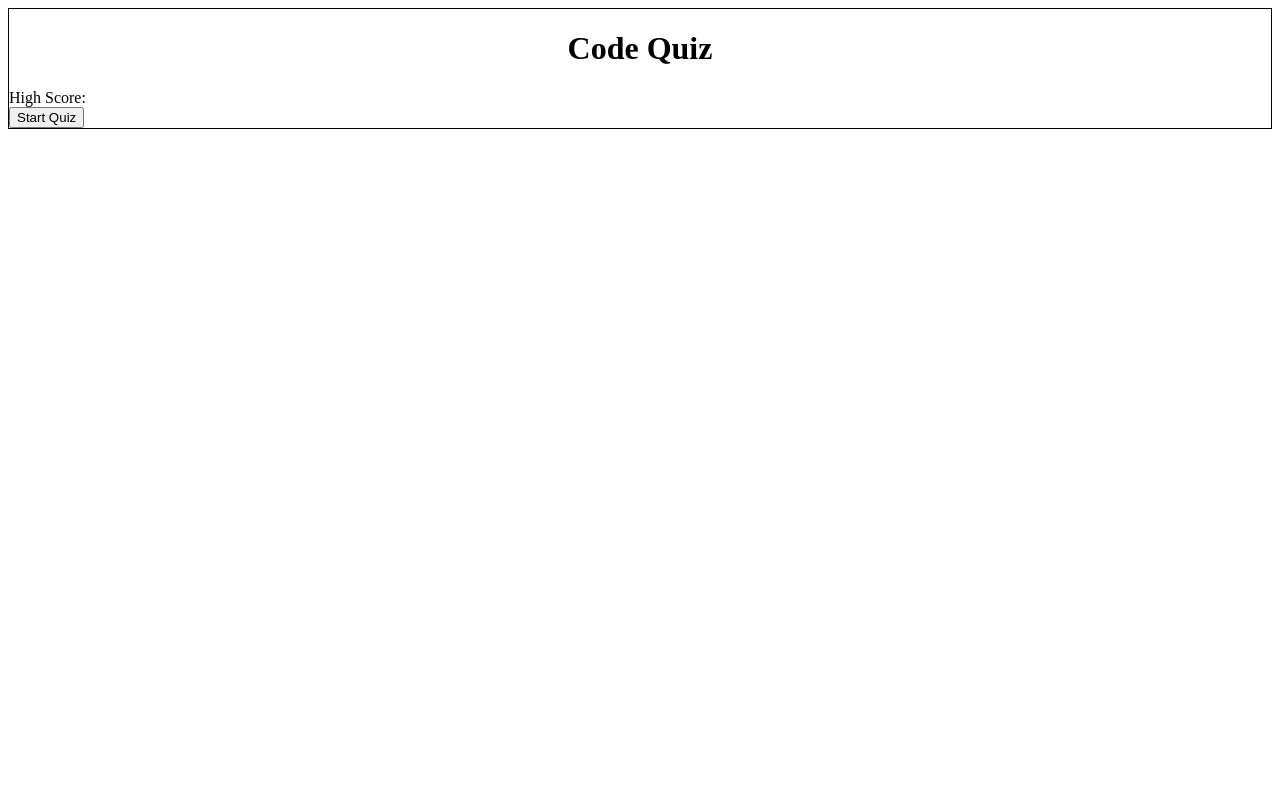
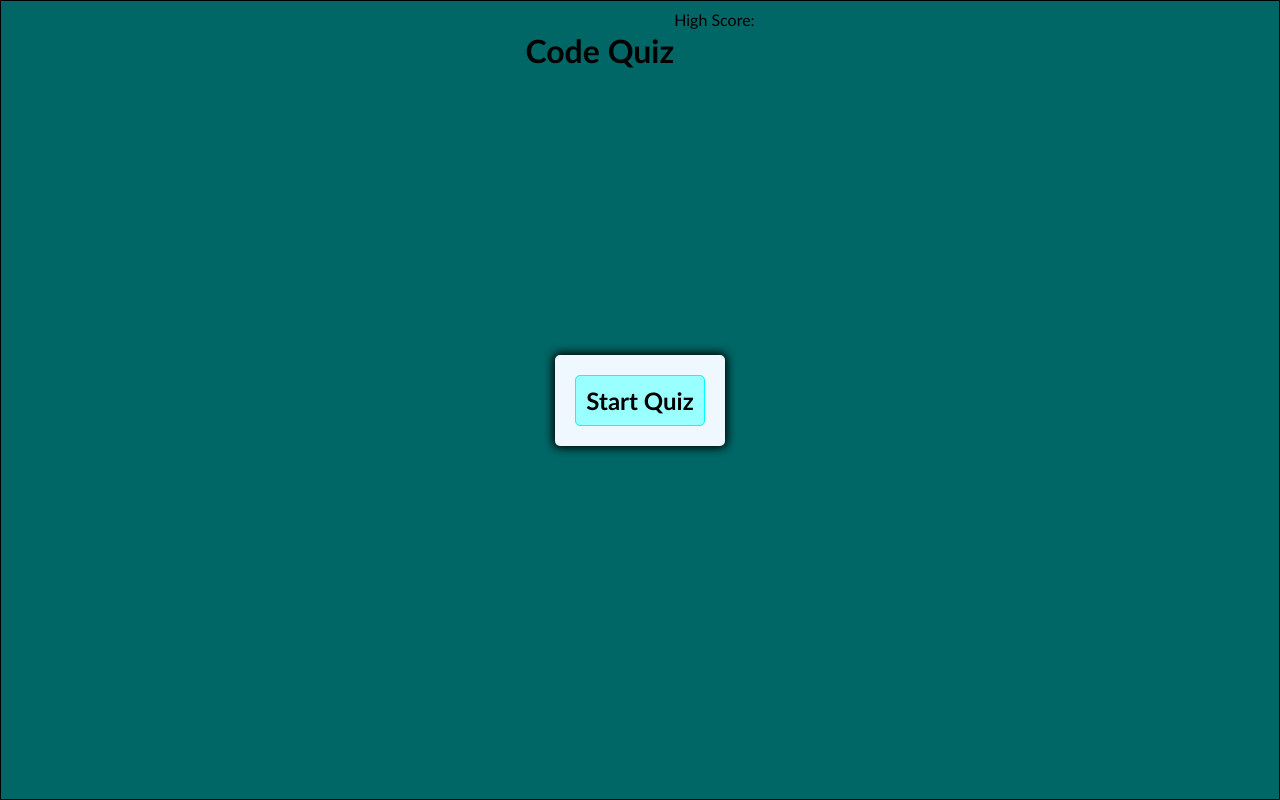
Before and after one commit to jinkc21/code-quiz, a plain HTML site: page index.html in a window 1280 px wide. Drawn offline with Linux system fonts and the light colour scheme.

Commit message:
created wireframe and styled quiz

```diff
--- a/assets/styles.css
+++ b/assets/styles.css
@@ -1,13 +1,95 @@
-body {
- border: 1px solid black;
+*,
+*::before,
+*::after {
+    box-sizing: border-box;
+    font-family: 'Gill Sans', 'Gill Sans MT', Calibri, 'Trebuchet MS', sans-serif
 }
 
-#quiz {
-    border: 1pz solid black;
+:root {
+    --hue-neutral:900;
+    --hue-incorrect:0;
+    --hue-correct:100;
+}
+
+body {
+    --hue: var(--hue-neutral);
+    border: 1px solid black;
+    padding: 0;
+    margin: 0;
+    display: flex;
+    width: 100vw;
+    height: 100vh;
+    justify-content: center;
+    align-items: center;
+    background-color: hsl(var(--hue),100%, 20%);
+}
+
+body.correct {
+    --hue: var(--hue-correct)
+}
+
+body.incorrect {
+    --hue: var(--hue-incorrect)
+}
+
+.container {
+    width: 800;
+    max-width: 80%;
+    background-color: aliceblue;
+    border-radius: 5px;
+    padding: 20px;
+    box-shadow: 0 0 10px 2px;
+}
+
+.btn-grid {
+    display: grid;
+    grid-template-columns: repeat(2, auto);
+    gap: 20px;
+    margin: 20px;
+}
+
+.btn {
+    --hue: var(--hue-neutral);
+    background-color: hsl(var(--hue),100%, 80%);
+    border: 1px solid hsl(var(--hue),100%, 50%);
+    border-radius: 5px;
+    padding: 5px, 10px;
+    outline: none;
+    font-size: large;
+    font-weight: bold;
+}
+
+.btn:hover {
+    border-color: black;
+}
+
+.btn.correct {
+    --hue: var(--hue-correct)
+}
+
+.btn.incorrect {
+    --hue: var(--hue-incorrect)
+}
+
+.start-btn, .next-btn {
+    font-size: 1.5rem;
+    font-weight: bold;
+    padding: 10px;
+}
+
+.controls {
+    display: flex;
     justify-content: center;
     align-items: center;
 }
 
-h1 {
-text-align: center;
+.hide {
+    display: none;
 }
+
+#header {
+    z-index: 1;
+    display: flex;
+    position: fixed;
+    top: 10px;
+}
--- a/index.html
+++ b/index.html
@@ -10,17 +10,37 @@
 </head>
 
 <body>
+    <header id="header">
         <h1>Code Quiz</h1>
         <div id="score">High Score:</div>
         <div id="timer"> </div>
-    <section id="main">
+    </header>
+    <div class="container">
+        <div id="question-container" class="hide">
+            <div id="question">Question</div>
+            <div id="answer-btns" class="btn-grid">
+                <button class="btn">Answer 1</button>
+                <button class="btn">Answer 2</button>
+                <button class="btn">Answer 3</button>
+                <button class="btn">Answer 4</button>
+            </div>
+        </div>
+        <div class="controls">
+            <button id="start-btn" class="start-btn btn">Start Quiz</button>
+            <button id="next-btn" class="next-btn btn hide">Next</button>
+
+        </div>
+
+
+        <!-- <section id="main">
 
             <button id="startBtn">Start Quiz</button>
             <div id="results"></div>
         </section>
         <section id="quiz">
-    </section>
+        </section> -->
 
+    </div>
     <script src="./assets/script.js"></script>
 </body>
 
```
Lines whose indentation alone changed are shown as unchanged.
